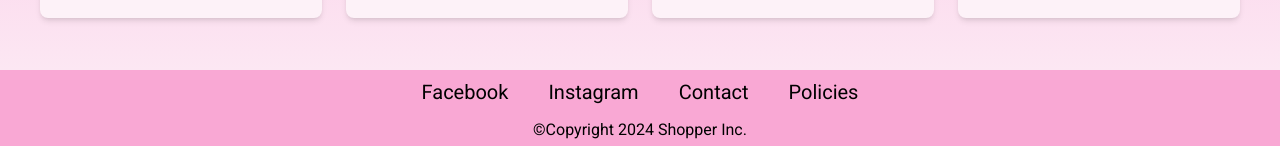
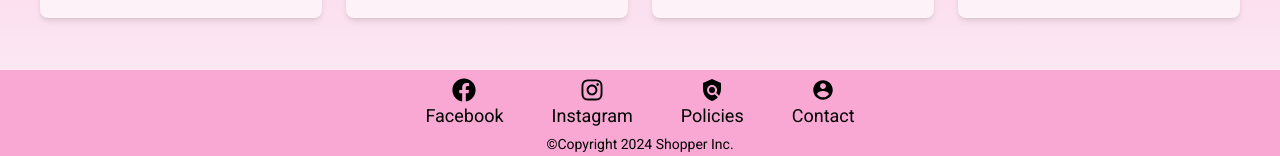
Before and after one commit to muhammadabdullah12345/Shopper-The-Ecommerce-world, a React (Vite) app: page / in a window 1280 px wide. Shown: the part 1170-1326 px from the top of the page. Built offline with nearby package versions, Linux system fonts and the light colour scheme.

Commit message:
footer updated

```diff
--- a/src/components/Items/DetailedJeweleryItem.jsx
+++ b/src/components/Items/DetailedJeweleryItem.jsx
@@ -30,11 +30,11 @@ function DetailedJeweleryItem() {
   }
 
   return (
-    <div className="bg-gradient-to-b from-pink-100 via-pink-200 to-pink-100 pt-20 py-5">
+    <div className="bg-gradient-to-b from-pink-100 via-pink-200 to-pink-100 pt-20 ">
       <div className="text-center font-semibold text-2xl py-6 font-poppins">
         {item.title}
       </div>
-      <div className="flex flex-col md:flex-row items-center justify-center py-5 gap-8 font-roboto px-4">
+      <div className="flex flex-col md:flex-row items-center justify-center py-5 gap-10 md:gap-28 font-roboto px-4">
         <div className="flex flex-col gap-5">
           <div>Price: ${item.price}</div>
           <div>Rating: ⭐{item.rating.rate}</div>
@@ -72,13 +72,27 @@ function DetailedJeweleryItem() {
           {!isInCart && <Button onClick={handleAddToCart}>Add to cart</Button>}
           {isInCart && <Button>Add to cart</Button>}
           <div className="flex items-center justify-center gap-2">
-            {isInCart && <Button onClick={handleDecrement}>-</Button>}
+            {isInCart && (
+              <button
+                onClick={handleDecrement}
+                className="font-medium border rounded-full bg-pink-400 px-3 py-2 hover:bg-pink-500 font-montserrat focus:outline-none focus:ring-2 focus:ring-pink-400 text-sm"
+              >
+                -
+              </button>
+            )}
             <span>{isInCart && currentQuantity}</span>
-            {isInCart && <Button onClick={handleIncrement}>+</Button>}
+            {isInCart && (
+              <button
+                onClick={handleIncrement}
+                className="font-medium border rounded-full bg-pink-400 px-3 py-2 hover:bg-pink-500 font-montserrat focus:outline-none focus:ring-2 focus:ring-pink-400 text-sm"
+              >
+                +
+              </button>
+            )}
           </div>
         </div>
       </div>
-      <div className="flex items-center justify-center px-4 md:px-20 font-roboto  text-justify">
+      <div className="flex items-center justify-center px-4 md:px-[85px] font-roboto py-3">
         {item.description}
       </div>
     </div>
--- a/src/components/Landingpage/Footer.jsx
+++ b/src/components/Landingpage/Footer.jsx
@@ -1,33 +1,58 @@
 import { NavLink } from "react-router-dom";
+import { FaFacebook } from "react-icons/fa";
+import { FaInstagram } from "react-icons/fa";
+import { MdPolicy } from "react-icons/md";
+import { IoMdContact } from "react-icons/io";
 
 function Footer() {
   return (
     <div className="bg-pink-300">
-      <div className="flex flex-col sm:flex-row items-center justify-center gap-6 sm:gap-10 p-2 text-lg sm:text-xl">
-        <a href="#" className="font-roboto">
-          Facebook
+      <div className="flex flex-col sm:flex-row items-center justify-center gap-6 sm:gap-12 pt-2 pb-1 text-lg sm:text-xl">
+        <a
+          href="https://www.facebook.com/login"
+          className="font-roboto text-lg"
+        >
+          <span className="flex items-center justify-center text-2xl">
+            <FaFacebook />
+          </span>
+          <span>Facebook</span>
         </a>
-        <a href="#" className="font-roboto">
-          Instagram
+
+        <a
+          href="https://www.instagram.com/accounts/login/"
+          className="font-roboto text-lg"
+        >
+          <span className="flex items-center justify-center text-2xl">
+            <FaInstagram />
+          </span>
+          <span>Instagram</span>
         </a>
+
+        <NavLink
+          to="/policies"
+          className={(e) =>
+            e.isActive ? "font-bold font-roboto" : "font-roboto text-lg"
+          }
+        >
+          <span className="flex items-center justify-center text-2xl">
+            <MdPolicy />
+          </span>
+          <span>Policies</span>
+        </NavLink>
+
         <NavLink
           to="/contact"
           className={(e) =>
-            e.isActive ? "font-bold font-roboto" : "font-roboto"
+            e.isActive ? "font-bold font-roboto" : "font-roboto text-lg"
           }
         >
-          Contact
-        </NavLink>
-        <NavLink
-          to="/policies"
-          className={(e) =>
-            e.isActive ? "font-bold font-roboto" : "font-roboto"
-          }
-        >
-          Policies
+          <span className="flex items-center justify-center text-2xl">
+            <IoMdContact />
+          </span>
+          <span>Contact</span>
         </NavLink>
       </div>
-      <div className="flex items-center justify-center text-sm sm:text-base py-1 font-roboto">
+      <div className="flex items-center justify-center text-sm font-roboto pb-[2px]">
         &copy;Copyright {new Date().getFullYear()} Shopper Inc.
       </div>
     </div>
--- a/src/components/Pages/Cart/Cart.jsx
+++ b/src/components/Pages/Cart/Cart.jsx
@@ -3,6 +3,9 @@ import EmptyCart from "./EmptyCart";
 import CartItem from "./CartItem";
 
 import { NavLink } from "react-router-dom";
+import { IoMdContact } from "react-icons/io";
+import { MdPolicy } from "react-icons/md";
+import { FaFacebook, FaInstagram } from "react-icons/fa";
 
 function Cart() {
   const cart = useSelector((state) => state.cart.cart);
@@ -19,31 +22,52 @@ function Cart() {
         ))}
       </div>
       <div className="bg-pink-300 md:fixed md:bottom-0 md:w-full">
-        <div className="flex flex-col sm:flex-row items-center justify-center gap-6 sm:gap-10 p-2 text-lg sm:text-xl">
-          <a href="#" className="font-roboto">
-            Facebook
+        <div className="flex flex-col sm:flex-row items-center justify-center gap-6 sm:gap-12 pt-2 pb-1 text-lg sm:text-xl">
+          <a
+            href="https://www.facebook.com/login"
+            className="font-roboto text-lg"
+          >
+            <span className="flex items-center justify-center text-2xl">
+              <FaFacebook />
+            </span>
+            <span>Facebook</span>
           </a>
-          <a href="#" className="font-roboto">
-            Instagram
+
+          <a
+            href="https://www.instagram.com/accounts/login/"
+            className="font-roboto text-lg"
+          >
+            <span className="flex items-center justify-center text-2xl">
+              <FaInstagram />
+            </span>
+            <span>Instagram</span>
           </a>
+
+          <NavLink
+            to="/policies"
+            className={(e) =>
+              e.isActive ? "font-bold font-roboto" : "font-roboto text-lg"
+            }
+          >
+            <span className="flex items-center justify-center text-2xl">
+              <MdPolicy />
+            </span>
+            <span>Policies</span>
+          </NavLink>
+
           <NavLink
             to="/contact"
             className={(e) =>
-              e.isActive ? "font-bold font-roboto" : "font-roboto"
+              e.isActive ? "font-bold font-roboto" : "font-roboto text-lg"
             }
           >
-            Contact
-          </NavLink>
-          <NavLink
-            to="/policies"
-            className={(e) =>
-              e.isActive ? "font-bold font-roboto" : "font-roboto"
-            }
-          >
-            Policies
+            <span className="flex items-center justify-center text-2xl">
+              <IoMdContact />
+            </span>
+            <span>Contact</span>
           </NavLink>
         </div>
-        <div className="flex items-center justify-center text-sm sm:text-base py-1 font-roboto">
+        <div className="flex items-center justify-center text-sm font-roboto pb-[2px]">
           &copy;Copyright {new Date().getFullYear()} Shopper Inc.
         </div>
       </div>
--- a/src/components/Pages/Contact.jsx
+++ b/src/components/Pages/Contact.jsx
@@ -98,21 +98,21 @@ function Contact() {
         <p className="text-gray-600 font-roboto">Follow us on social media:</p>
         <div className="flex flex-wrap justify-center space-x-4 mt-4">
           <a
-            href="#"
+            href="https://www.facebook.com/login"
             className="text-pink-500 hover:text-pink-600 font-roboto flex items-center justify-center gap-2"
           >
             <FiFacebook />
             Facebook
           </a>
           <a
-            href="#"
+            href="https://twitter.com/login"
             className="text-pink-500 hover:text-pink-600 font-roboto flex items-center justify-center gap-2"
           >
             <FiTwitter />
             Twitter
           </a>
           <a
-            href="#"
+            href="https://www.instagram.com/accounts/login/"
             className="text-pink-500 hover:text-pink-600 font-roboto flex items-center justify-center gap-2"
           >
             <FiInstagram />
```
